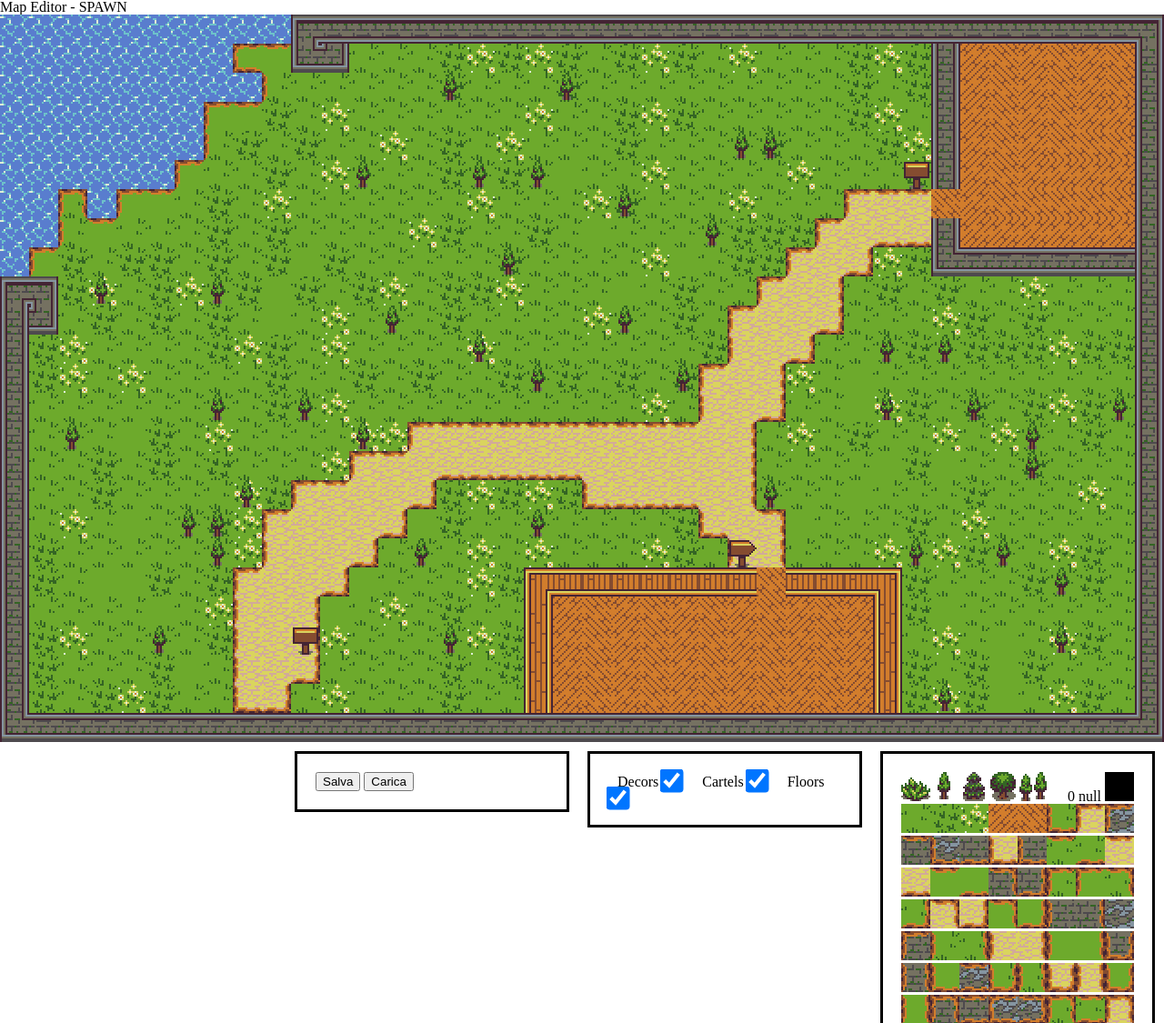
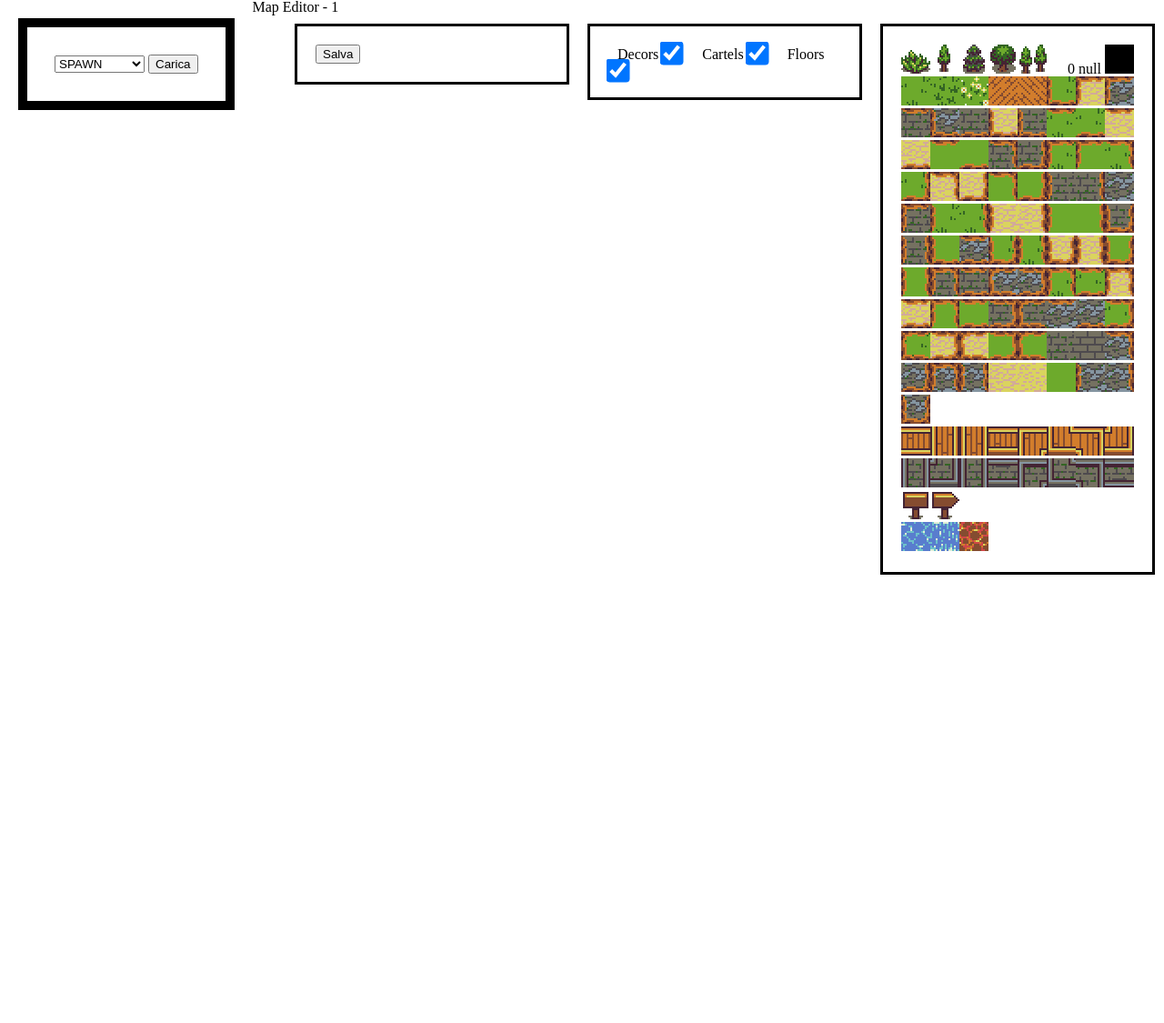
Before and after one commit to paoli7612/Arcadia-Web, a PHP site: page /?map=1 in a window 1280 px wide. Shown: the top 1125 px of the page at 91% size. After the commit the page ends 632 px from the top, so only its background shows below. Run offline with PHP 8.4, Linux system fonts and the light colour scheme.

Commit message:
form to change map

```diff
--- a/index.html
+++ b/index.php
@@ -6,7 +6,6 @@
     <script type="text/javascript" src="https://code.jquery.com/jquery-3.3.1.min.js"></script>
     <link rel="stylesheet" href="reset.css">
     <link rel="stylesheet" href="master.css">
-
     <script type="text/javascript" src="js/options.js"></script>
     <script type="text/javascript" src="js/loadMap.js"></script>
     <script type="text/javascript" src="js/loadTools.js"></script>
@@ -16,8 +15,16 @@
     <script type="text/javascript" src="js/animation.js"></script>
   </head>
   <body>
+    <form method="get">
+      <select name="map">
+        <option value="spawn">SPAWN</option>
+        <option value="desert">DESERT</option>
+        <option value="template1">TEMPLATE1</option>
+      </select>
+      <input type="submit" value="Carica">
+    </form>
     <div class="title">
-      <h1>Map Editor - SPAWN</h1>
+      <h1>Map Editor <?php if (isset($_GET['map'])) echo " - ".$_GET['map'] ?></h1>
     </div>
     <table id="matrix">
     </table>
@@ -44,7 +51,7 @@
     </div>
     <div id="options" class="panel">
       <button onclick="save()">Salva</button>
-      <button onclick="load()">Carica</button>
+      <input type="hidden" id="nameMap" value="<?php echo $_GET['map'] ?>">
     </div>
   </body>
   <script type="text/javascript" src="js/sprites.js"></script>
--- a/main.js
+++ b/main.js
@@ -1,10 +1,18 @@
 $(function(){
-  $.getJSON('maps/spawn.json').done(function (data){
+  init();
+  loadTools();
+});
+
+
+var init = function(){
+  $('td').remove();
+  document.getElementById('matrix')
+  nameMap = document.getElementById('nameMap').value;
+  $.getJSON('maps/'+nameMap+'.json').done(function (data){
     loadMap(data);
     DATA = data;
-    loadTools();
   });
   $('#form').hide();
 
   setInterval(animateLiquids, 1000);
-});
+}
--- a/master.css
+++ b/master.css
@@ -1,4 +1,4 @@
-img {
+img, td {
   height: 32px;
   width: 32px;
 }
@@ -15,6 +15,11 @@
   margin: 10px;
 }
 
+form {
+  margin: 20px;
+  padding: 30px;
+  border: 10px solid black
+}
 
 td.tile {
   line-height: 0px;
@@ -26,8 +31,6 @@
   left: 0px;
   z-index: 2;
 }
-
-
 
 div.panel{
   border: solid 3px black;
@@ -41,6 +44,6 @@
   float: right;
 }
 
-table#matrix {
+table#matrix, form {
   float: left;
 }
```
